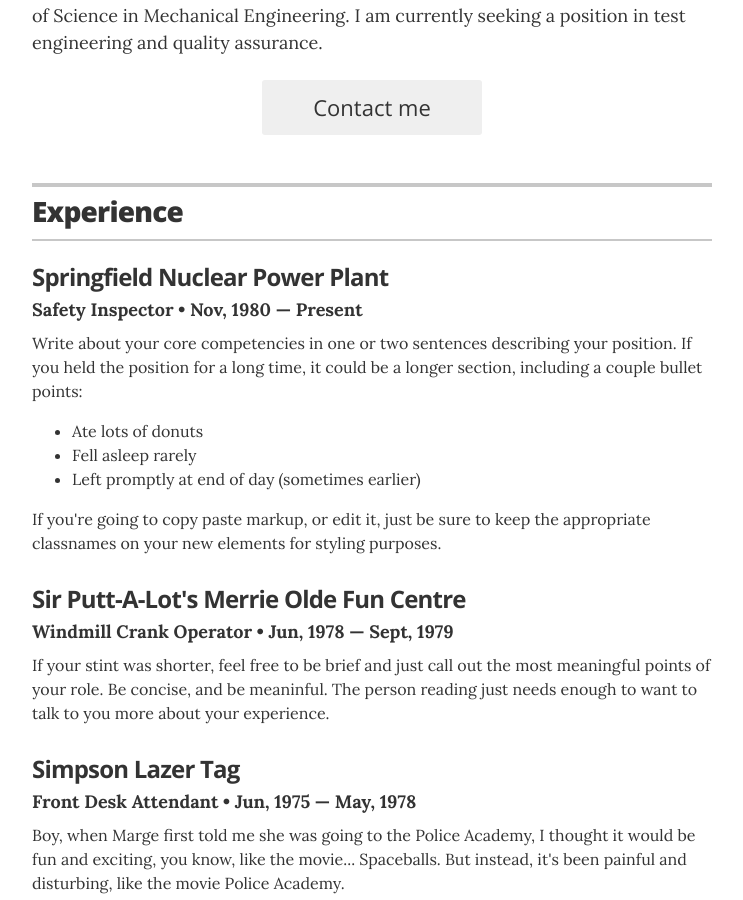
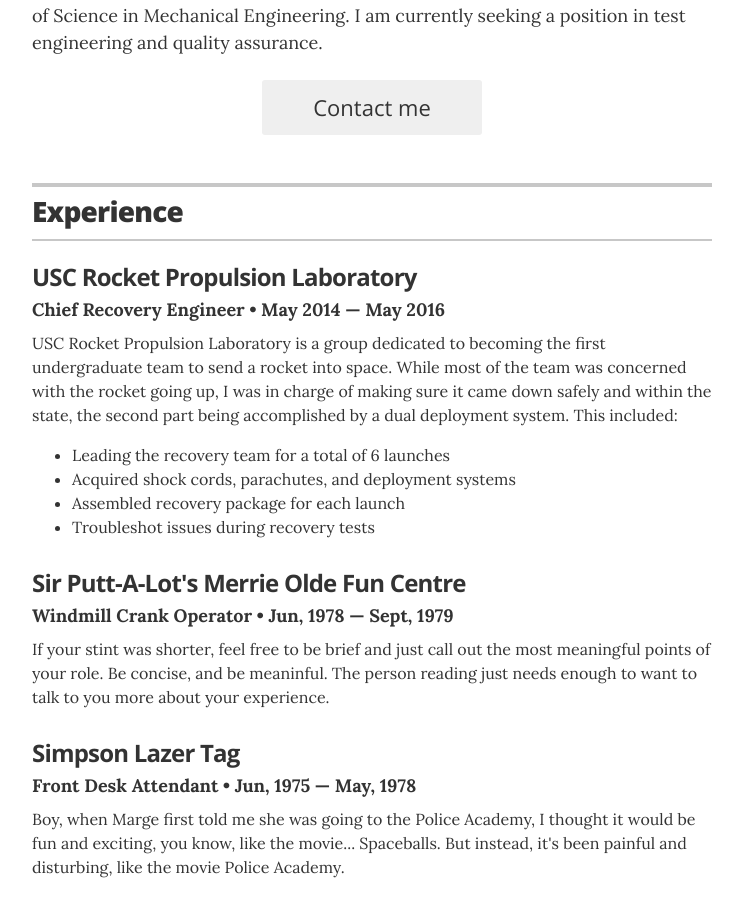
Before and after one commit to monicanguyen/monicanguyen.github.io, a Jekyll site: the page built from index.html, in a window 1280 px wide and 900 px high, scrolled down 310 px. Shown: the whole window, without its empty margins (268-1011 px from the left). Built offline with Jekyll 4.4.1, drawn with Linux system fonts in a browser that asks for light colours.

Commit message:
Update resume.html
added USC RPL

```diff
--- a/_layouts/resume.html
+++ b/_layouts/resume.html
@@ -49,15 +49,15 @@
 
         <!-- Duplicate these resume-item elements and edit accordingly for each job you want to add here -->
         <div class="resume-item" itemscope itemprop="worksFor" itemtype="http://schema.org/Organization">
-          <h3 class="resume-item-title" itemprop="name">Springfield Nuclear Power Plant</h3>
-          <h4 class="resume-item-details" itemprop="description">Safety Inspector &bull; Nov, 1980 &mdash; Present</h4>
-          <p class="resume-item-copy">Write about your core competencies in one or two sentences describing your position. If you held the position for a long time, it could be a longer section, including a couple bullet points:</p>
+          <h3 class="resume-item-title" itemprop="name">USC Rocket Propulsion Laboratory</h3>
+          <h4 class="resume-item-details" itemprop="description">Chief Recovery Engineer &bull; May 2014 &mdash; May 2016</h4>
+          <p class="resume-item-copy">USC Rocket Propulsion Laboratory is a group dedicated to becoming the first undergraduate team to send a rocket into space. While most of the team was concerned with the rocket going up, I was in charge of making sure it came down safely and within the state, the second part being accomplished by a dual deployment system. This included:</p>
           <ul class="resume-item-list">
-            <li>Ate lots of donuts</li>
-            <li>Fell asleep rarely</li>
-            <li>Left promptly at end of day (sometimes earlier)</li>
+            <li>Leading the recovery team for a total of 6 launches</li>
+            <li>Acquired shock cords, parachutes, and deployment systems</li>
+            <li>Assembled recovery package for each launch</li>
+            <li>Troubleshot issues during recovery tests</li>
           </ul>
-          <p class="resume-item-copy">If you're going to copy paste markup, or edit it, just be sure to keep the appropriate classnames on your new elements for styling purposes.</p>
 
         </div><!-- end of resume-item -->
 
```
